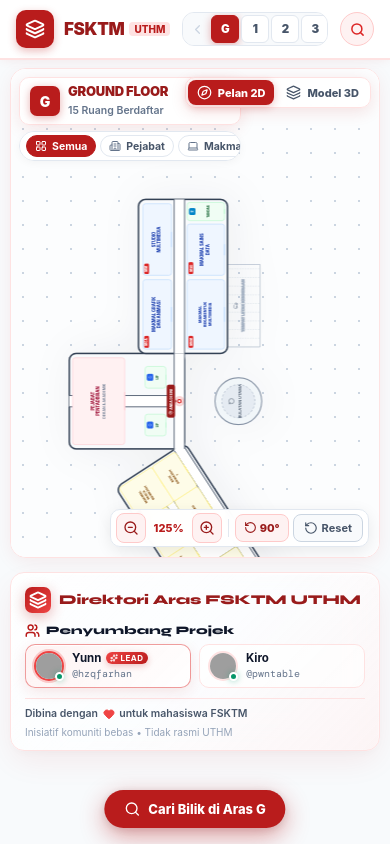
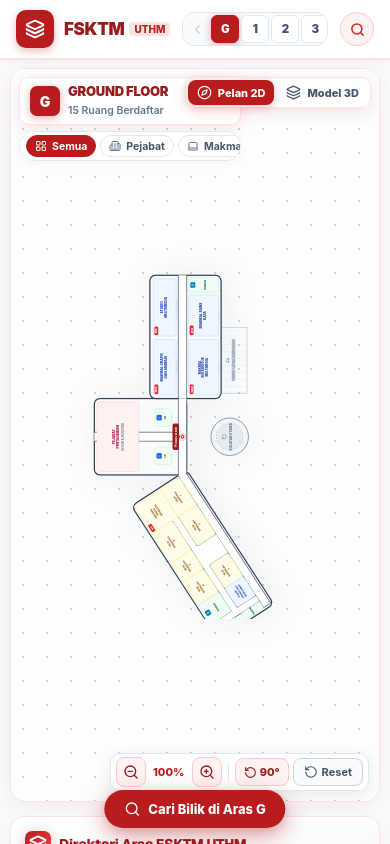
Before and after one commit to hzqfarhan/locfsktm, a Next.js app: page / in a window 390 px wide. Shown: the top 844 px of the page. Built offline with nearby package versions, Linux system fonts and the light colour scheme; grey boxes are pictures that could not be loaded.

Commit message:
feat(mobile): expand canvas height to calc(100vh - 110px) with zoom 1 to show entire building on first open, and modernize footer fonts

```diff
--- a/src/app/globals.css
+++ b/src/app/globals.css
@@ -196,16 +196,16 @@
     border-radius: 50% !important;
   }
 
-  /* Floor Map container sizing for mobile */
+  /* Floor Map container sizing for mobile (much longer to view entire building on first open) */
   .floor-map-container {
-    height: 58vh !important;
-    min-height: 400px !important;
-    max-height: 520px !important;
+    height: calc(100vh - 110px) !important;
+    min-height: 620px !important;
+    max-height: none !important;
     border-radius: 16px !important;
   }
 
   .floor-plan-root {
-    min-height: 400px !important;
+    min-height: 620px !important;
   }
 
   /* Floor Title Badge on Mobile */
@@ -343,11 +343,11 @@
 }
 
 .footer-title {
-  font-family: 'Syne', var(--font-geist-sans), -apple-system, sans-serif;
-  font-size: 17px;
+  font-family: var(--font-geist-sans), system-ui, -apple-system, BlinkMacSystemFont, 'Segoe UI', Roboto, sans-serif;
+  font-size: 16px;
   font-weight: 800;
   color: #991b1b;
-  letter-spacing: -0.01em;
+  letter-spacing: -0.02em;
 }
 
 .footer-desc {
@@ -370,11 +370,11 @@
 }
 
 .footer-section-title {
-  font-family: 'Syne', var(--font-geist-sans), -apple-system, sans-serif;
-  font-size: 14px;
-  font-weight: 800;
+  font-family: var(--font-geist-sans), system-ui, -apple-system, BlinkMacSystemFont, 'Segoe UI', Roboto, sans-serif;
+  font-size: 13.5px;
+  font-weight: 700;
   color: #0f172a;
-  letter-spacing: 0.01em;
+  letter-spacing: -0.01em;
 }
 
 .contributors-grid {
@@ -572,7 +572,9 @@
   }
 
   .footer-title {
-    font-size: 13.5px !important;
+    font-size: 14px !important;
+    font-weight: 800 !important;
+    letter-spacing: -0.02em !important;
   }
 
   .footer-section-hdr {
@@ -581,7 +583,9 @@
   }
 
   .footer-section-title {
-    font-size: 11.5px !important;
+    font-size: 12px !important;
+    font-weight: 700 !important;
+    letter-spacing: -0.01em !important;
   }
 
   /* Two contributors side-by-side in one compact row */
--- a/src/components/InteractiveFloorPlan.tsx
+++ b/src/components/InteractiveFloorPlan.tsx
@@ -140,11 +140,11 @@
 
   const containerRef = useRef<HTMLDivElement>(null);
 
-  // Set default rotation to -90° (left) and default zoom on mobile for vertical alignment
+  // Set default rotation to -90° (left) and default zoom 1 on mobile to see entire building at first open
   useEffect(() => {
     if (typeof window !== 'undefined' && window.innerWidth <= 640) {
       setRotation(-90);
-      setZoom(1.25);
+      setZoom(1);
     }
   }, []);
 
@@ -862,7 +862,7 @@
   const handleZoomOut = () => setZoom((prev) => Math.max(prev - 0.25, 0.6));
   const handleResetZoom = () => {
     const isMobile = typeof window !== 'undefined' && window.innerWidth <= 640;
-    setZoom(isMobile ? 1.25 : 1);
+    setZoom(1);
     setPan({ x: 0, y: 0 });
     setRotation(isMobile ? -90 : 0);
   };
```
